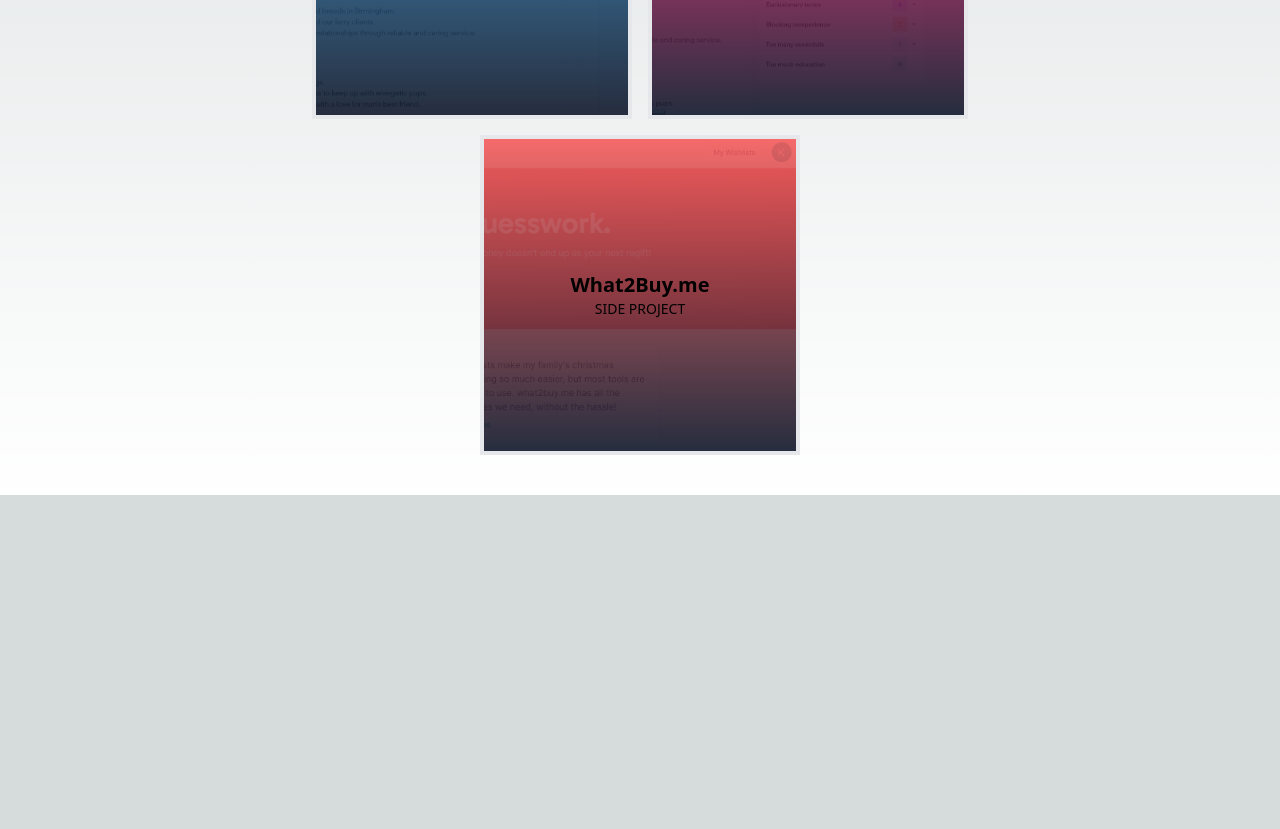
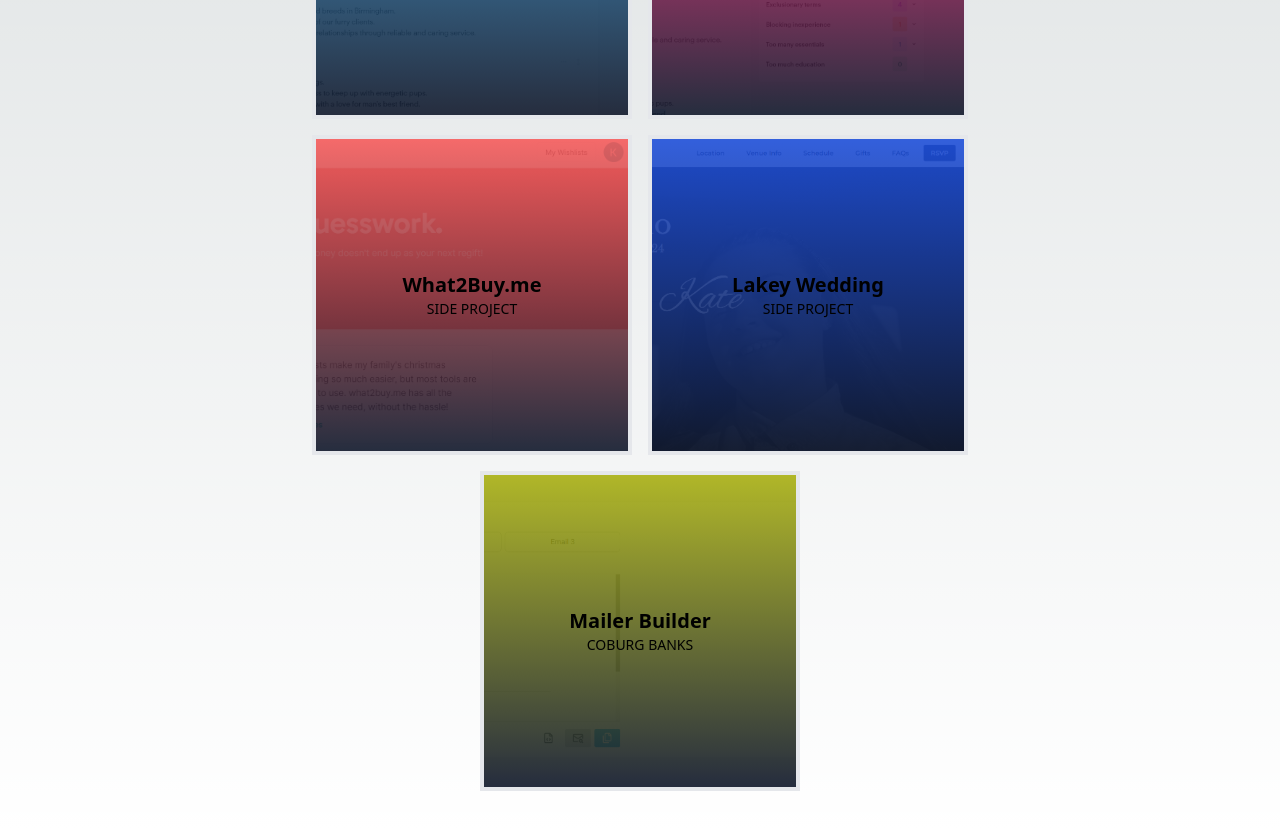
Before and after one commit to kvtemadden/kvte, a Next.js app: page / in a window 1280 px wide. Shown: the part 517-1346 px from the top of the page. Before the commit the page ends 1012 px from the top, so only its background shows below. Built offline with nearby package versions, Linux system fonts and the light colour scheme.

Commit message:
Add new job cards and images

```diff
--- a/components/JobCard.tsx
+++ b/components/JobCard.tsx
@@ -36,6 +36,24 @@
         "What2Buy.me is a web app that helps you decide what to buy for your friends and family. I built the app with a friend using TypeScript, Node.js, Next.js and Tailwind.",
       image: "bg-W2BM",
       color: "to-[#f45a5a]/90",
+    },
+    {
+      title: "Lakey Wedding",
+      company: "Side Project",
+      link: "https://lakeywedding.com",
+      description:
+        "Lakey Wedding is a website for my wedding. I built the site using TypeScript, Node.js, Next.js and Tailwind.",
+      image: "bg-LW bg-cover bg-center",
+      color: "to-blue-700/90",
+    },
+    {
+      title: "Mailer Builder",
+      company: "Coburg Banks",
+      link: "https://cb-mailer-builder.vercel.app/",
+      description:
+        "Mailer Builder is a tool that allows users to create and send email campaigns. It's a specific build made for Coburg Banks, not a wide-use tool. I built the app using TypeScript, Node.js, Next.js and Tailwind.",
+      image: "bg-CBMB bg-cover bg-center",
+      color: "to-[#a9b012]/90",
     },
   ];
 
--- a/tailwind.config.ts
+++ b/tailwind.config.ts
@@ -80,6 +80,8 @@
         ABjob: "url('/AB-Job.png')",
         ABAG: "url('/AB-AG.png')",
         W2BM: "url('/W2BM.png')",
+        LW: "url('/LW.png')",
+        CBMB: "url('/CBMB.png')",
       },
     },
   },
```
Also changed, not shown: public/CBMB.png (added), public/LW.png (added).
